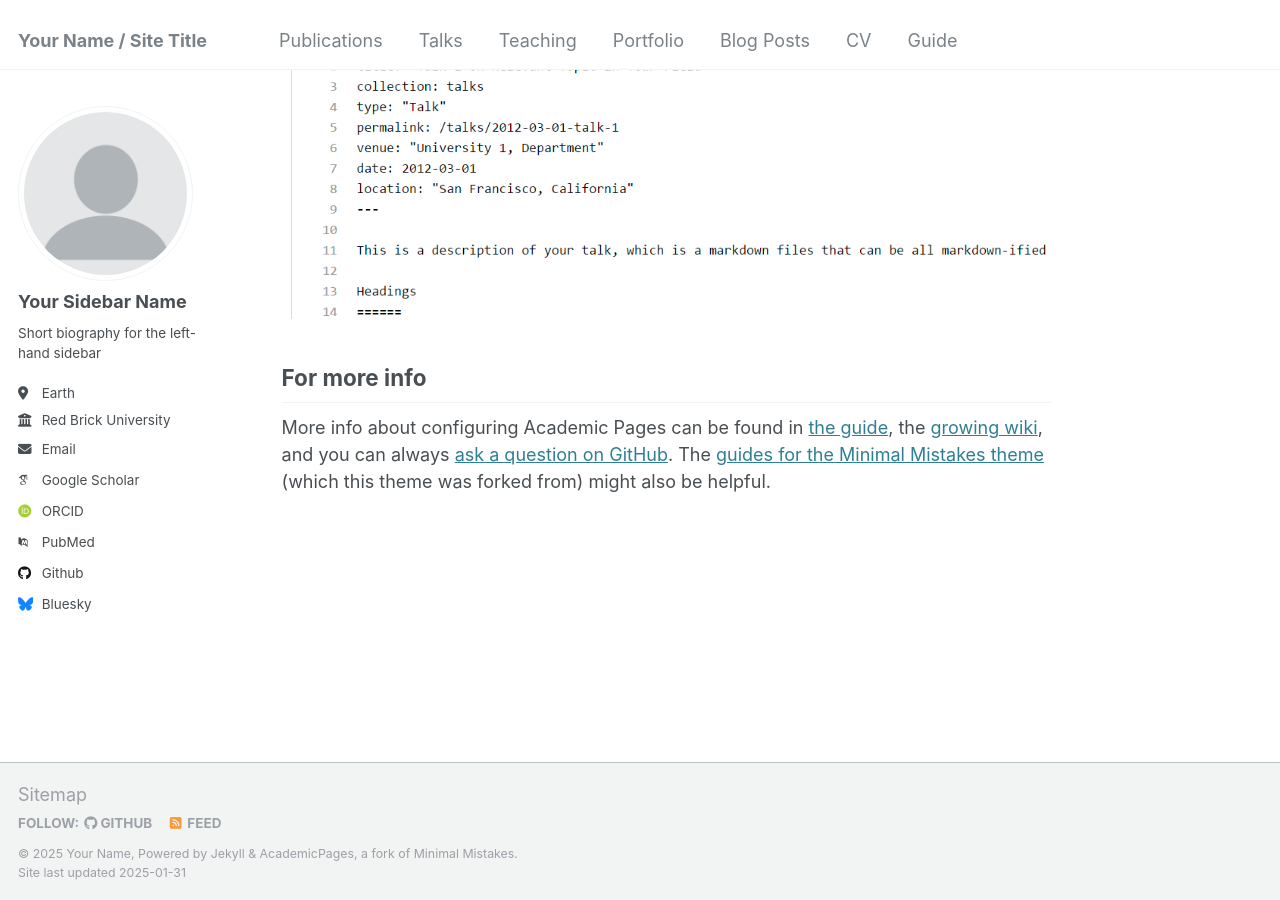
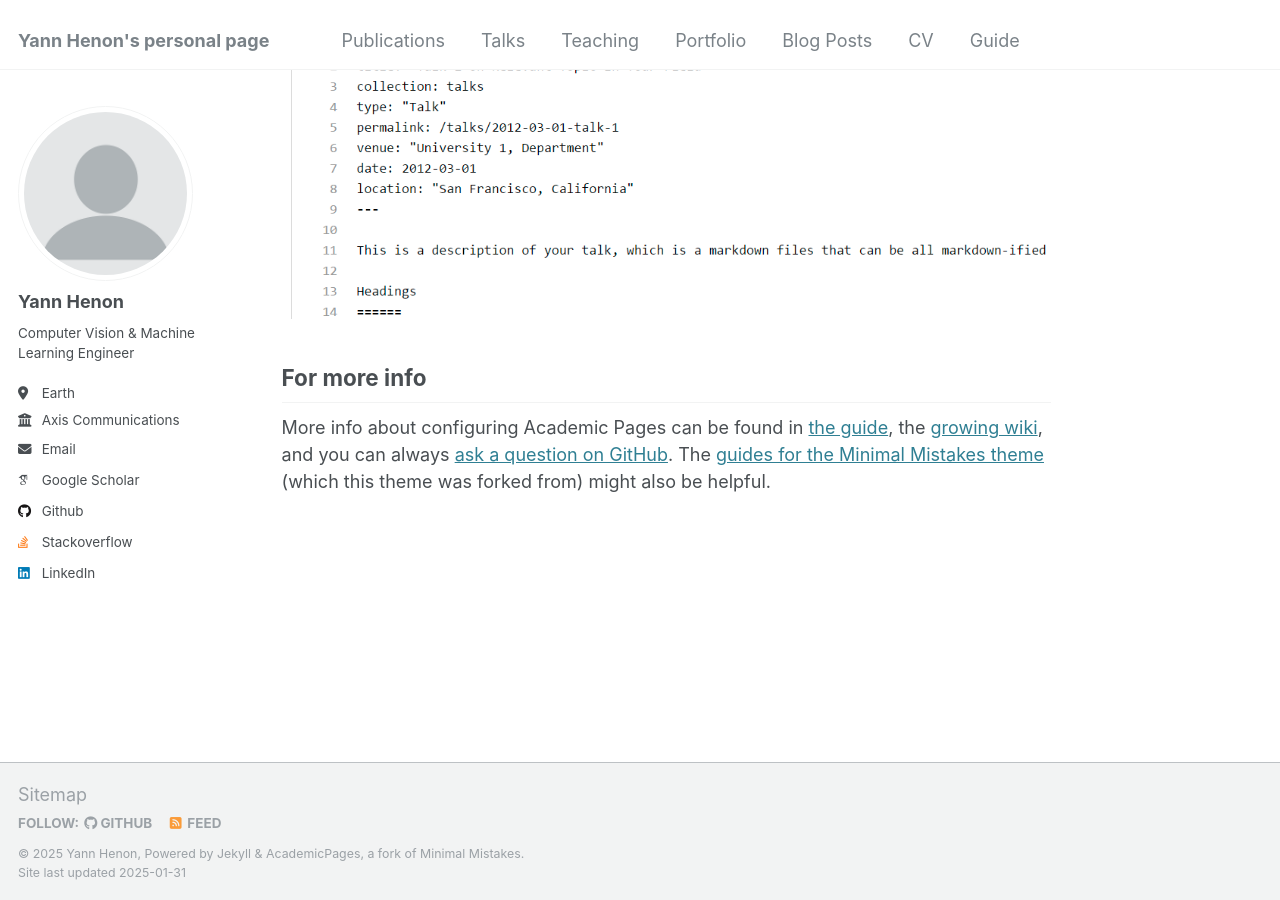
Before and after one commit to yhenon/yhenon.github.io, a Jekyll site: the page built from _pages/about.md, in a window 1280 px wide and 900 px high, scrolled down 2643 px. Built offline with Jekyll 4.4.1, drawn with Linux system fonts in a browser that asks for light colours; some web fonts are replaced.

Commit message:
bio data

```diff
--- a/_config.yml
+++ b/_config.yml
@@ -8,13 +8,13 @@
 
 # Basic Site Settings
 locale                   : "en-US"
-title                    : "Your Name / Site Title"
+title                    : "Yann Henon's personal page"
 title_separator          : "-"
-name                     : &name "Your Name"
+name                     : &name "Yann Henon"
 description              : &description "personal description"
-url                      : https://academicpages.github.io # the base hostname & protocol for your site e.g. "https://[your GitHub username].github.io"
+url                      : https://yhenon.github.io # the base hostname & protocol for your site e.g. "https://[your GitHub username].github.io"
 baseurl                  : "" # the subpath of your site, e.g. "/blog"
-repository               : "academicpages/academicpages.github.io"
+repository               : "yhenon/yhenon.github.io"
 
 # Site Author - The following control what appear as part of the author content on the side bar.
 #               If a field is blank the icon and link will not appear, otherwise it will be shown.
@@ -22,21 +22,21 @@ repository               : "academicpages/academicpages.github.io"
 author:
   # Biographic information
   avatar           : "profile.png"
-  name             : "Your Sidebar Name"
+  name             : "Yann Henon"
   pronouns         : # example: "she/her"
-  bio              : "Short biography for the left-hand sidebar"
+  bio              : "Computer Vision & Machine Learning Engineer"
   location         : "Earth"
-  employer         : "Red Brick University"
+  employer         : "Axis Communications"
   uri              : # URL
-  email            : "none@example.org"
+  email            : "yannhenon@gmail.com"
 
   # Academic websites
   arxiv            : # URL - Update with the correct link to your profile
-  googlescholar    : "https://scholar.google.com/citations?user=PS_CX0AAAAAJ"
+  googlescholar    : "https://scholar.google.com/citations?user=h3W_DhIAAAAJ&hl=en"
   impactstory      : # URL
-  orcid            : "http://orcid.org/yourorcidurl"
+  orcid            : # URL
   semantic         : # URL
-  pubmed           : "https://www.ncbi.nlm.nih.gov/pubmed/?term=john+snow"
+  pubmed           : # URL
   researchgate     : # URL
   scopus           : # URL
 
@@ -44,12 +44,12 @@ author:
   bitbucket        : # Username - Update with your username on the site
   codepen          : # Username
   dribbble         : # Username
-  github           : "academicpages"
+  github           : "yhenon"
   kaggle           : # Username
-  stackoverflow    : # User number or user number and name (i.e., use "1" or "1/jeff-atwood")
+  stackoverflow    : "3427404/yhenon" # User number or user number and name (i.e., use "1" or "1/jeff-atwood")
 
   # Social media
-  bluesky          : "bsky.app" # Replace this with you Bluesky username
+  bluesky          : # Replace this with you Bluesky username
   facebook         : # Username
   flickr           : # Username
   foursquare       : # Username
@@ -58,7 +58,7 @@ author:
   keybase          : # Username
   instagram        : # Username
   lastfm           : # Username
-  linkedin         : # Username
+  linkedin         : "yann-henon-0236a573"
   mastodon         : # URL
   medium           : # URL
   pinterest        : # Username
```
